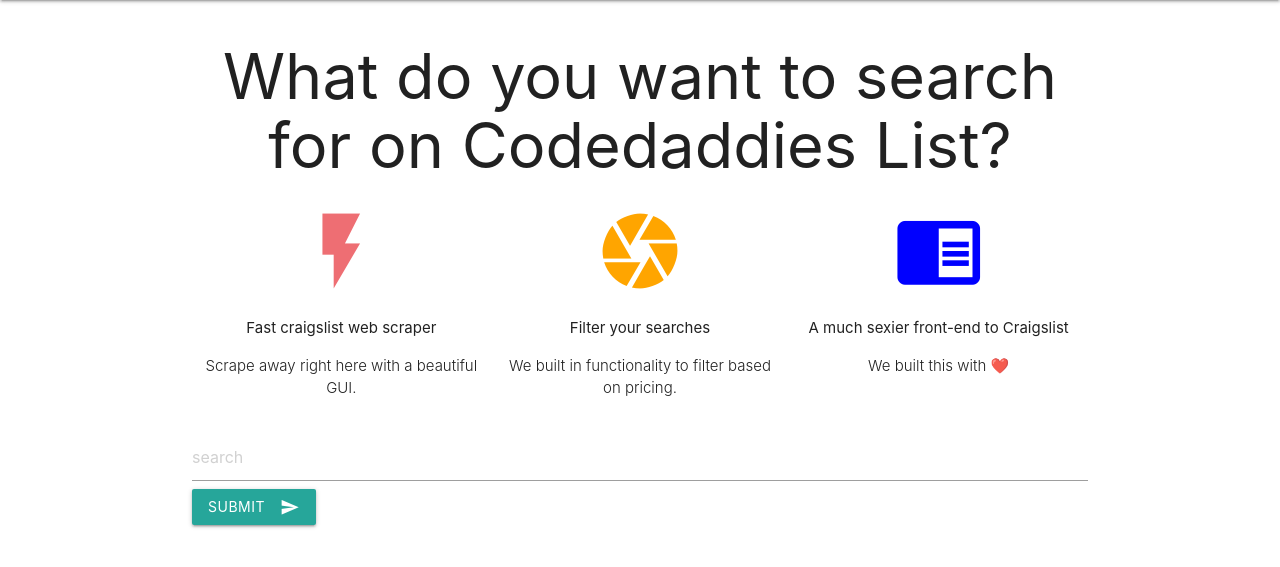
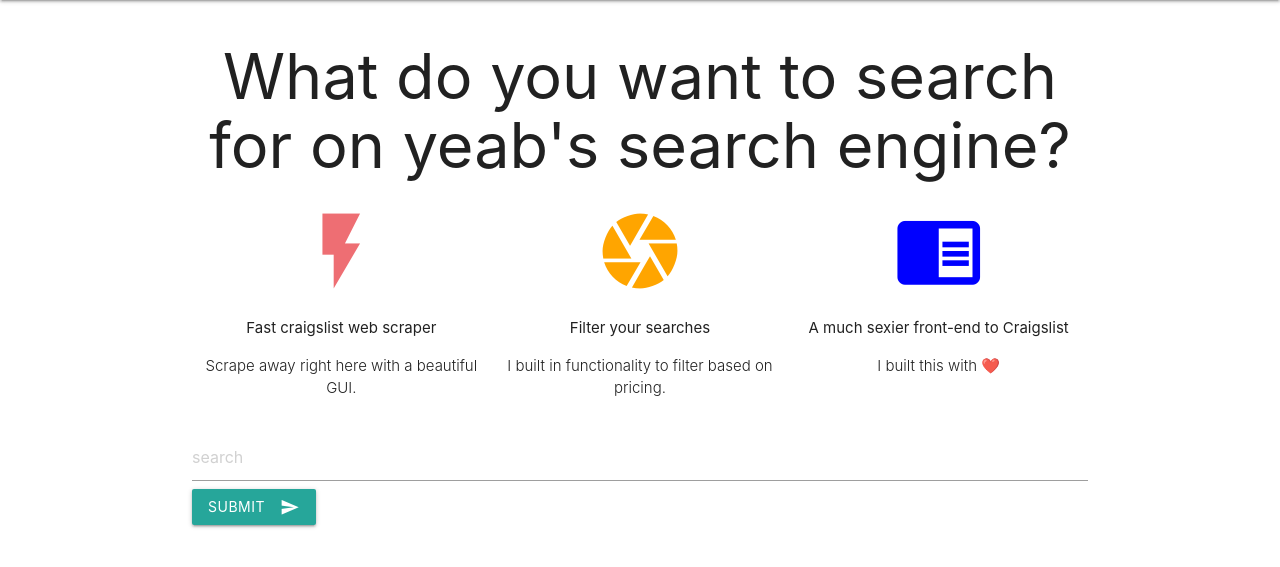
Before and after one commit to yeab-yeab/code-daddies_list-copy, a Django app: page / in a window 1280 px wide. Shown: the part 64-631 px from the top of the page. Run offline with Django 3.2, Linux system fonts and the light colour scheme.

Commit message:
Update base.html

```diff
--- a/templates/base.html
+++ b/templates/base.html
@@ -23,7 +23,7 @@
 </nav>
 
 <div class="container">
-    <h1 style="text-align: center">What do you want to search for on Codedaddies List?</h1>
+    <h1 style="text-align: center">What do you want to search for on yeab's search engine?</h1>
     <div class="row">
         <div class="col s4">
             <!-- Promo Content 1 goes here -->
@@ -39,7 +39,7 @@
             <div class="center">
                 <i class="large material-icons" style="color: orange">camera</i>
                 <p>Filter your searches</p>
-                <p class="light center">We built in functionality to filter based on pricing.</p>
+                <p class="light center">I built in functionality to filter based on pricing.</p>
             </div>
         </div>
 
@@ -48,7 +48,7 @@
             <div class="center">
                 <i class="large material-icons" style="color: blue">chrome_reader_mode</i>
                 <p>A much sexier front-end to Craigslist</p>
-                <p class="light center">We built this with ❤️</p>
+                <p class="light center">I built this with ❤️</p>
             </div>
         </div>
     </div>
```
